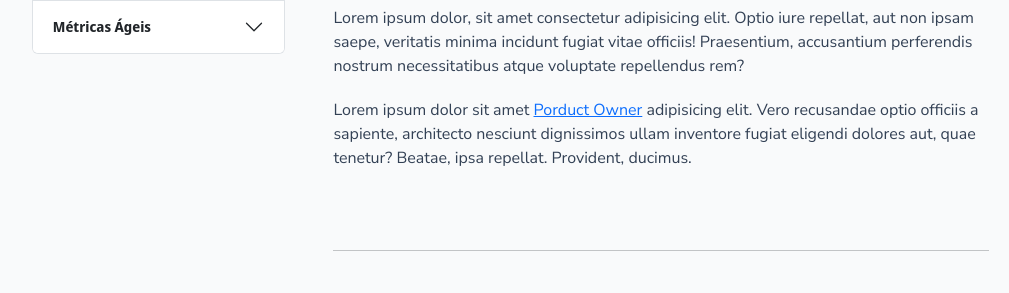
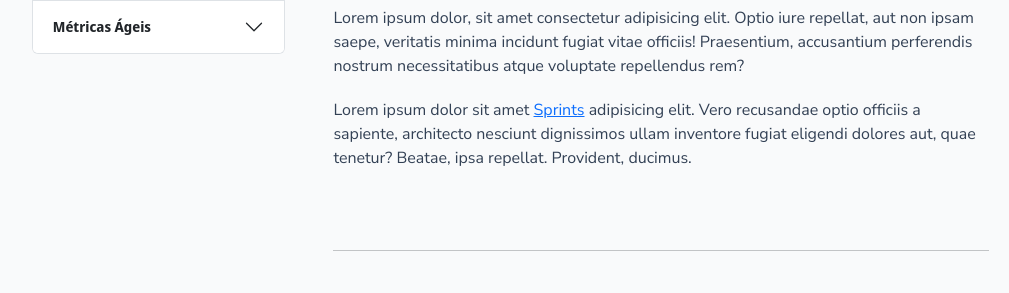
Before and after one commit to PigeonsCode/Equipe-PigeonCode, a Flask app: page /template in a window 1280 px wide. Shown: the part 483-776 px from the top of the page, without its empty margins (29-1038 px from the left). Run offline with Flask 3, Linux system fonts and the light colour scheme; some libraries are stand-ins or nearby versions.

Commit message:
chore: Ajuste de navegação e arquivos HTML.

```diff
--- a/src/app/templates/paginas-treinamento/1-TEMPLATE.html
+++ b/src/app/templates/paginas-treinamento/1-TEMPLATE.html
@@ -31,10 +31,10 @@
       <!-- Caso tenham palavras no texto que devem levar p outra página -->
       <p class="text-dark-gray">
         Lorem ipsum dolor sit amet
-        <a href="{{url_for('productOwner')}}">Porduct Owner</a> adipisicing
-        elit. Vero recusandae optio officiis a sapiente, architecto nesciunt
-        dignissimos ullam inventore fugiat eligendi dolores aut, quae tenetur?
-        Beatae, ipsa repellat. Provident, ducimus.
+        <a href="{{url_for('sprints')}}">Sprints</a> adipisicing elit. Vero
+        recusandae optio officiis a sapiente, architecto nesciunt dignissimos
+        ullam inventore fugiat eligendi dolores aut, quae tenetur? Beatae, ipsa
+        repellat. Provident, ducimus.
       </p>
     </div>
   </section>
```
Also changed, not shown: src/app/navigation.py (line endings or trailing spaces), src/app/routes.py (line endings or trailing spaces).
